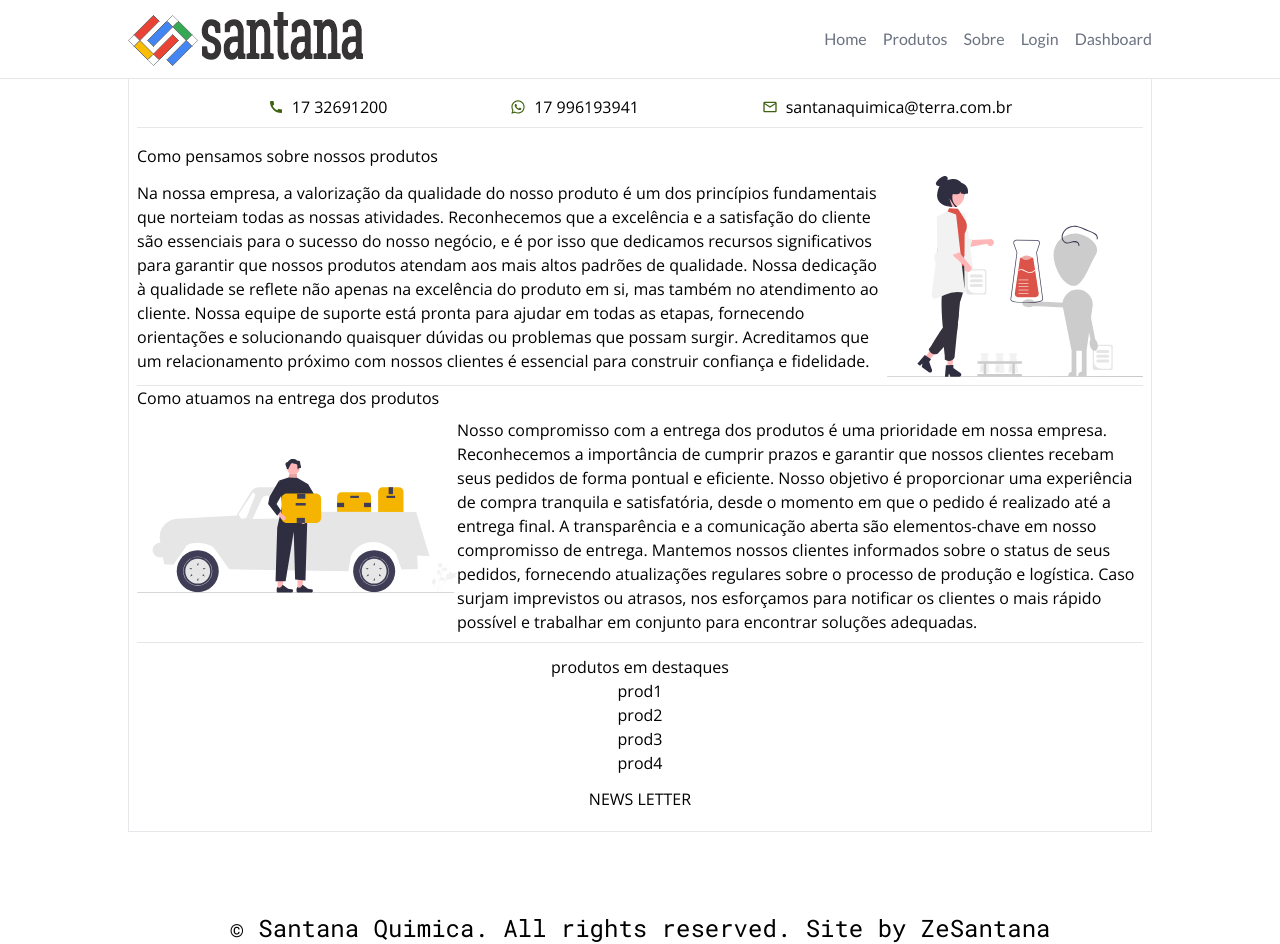
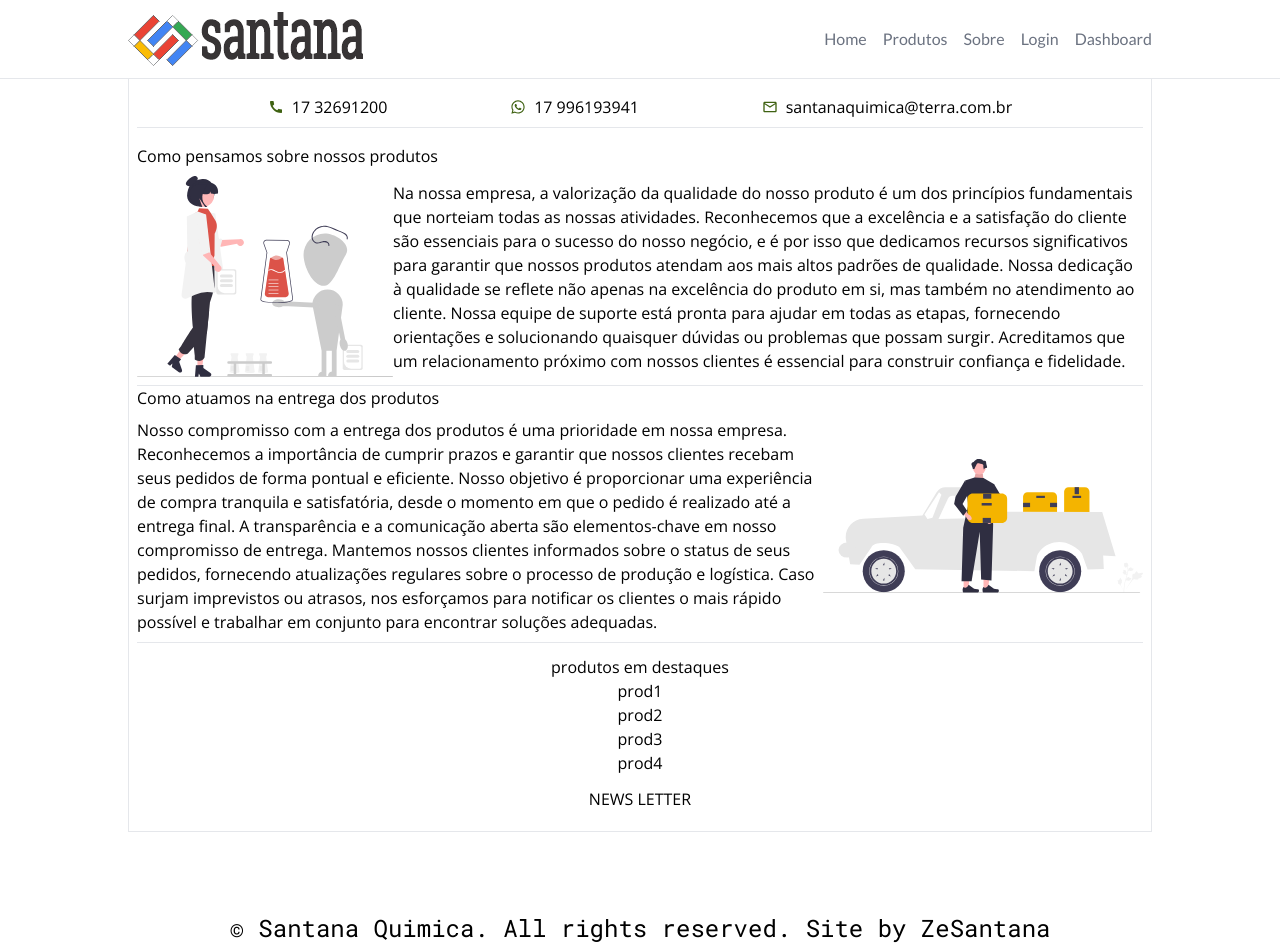
Before and after one commit to jcsj89/santanaquimica-react-v3, a React (Vite) app: page / in a window 1280 px wide. Built offline with nearby package versions, Linux system fonts and the light colour scheme.

Commit message:
13.06.23

```diff
--- a/src/pages/home/Home.tsx
+++ b/src/pages/home/Home.tsx
@@ -7,24 +7,24 @@ const Home = () => {
       <div className="border-b">
         <h2>Como pensamos sobre nossos produtos</h2>
         <div className="my-2 flex flex-col flex-wrap sm:flex-nowrap sm:flex-row justify-between items-center">
-          <p className="flex-wrap">{textAboutProducts}</p>
           <img
             className="w-64 "
             src="../../public/img/alien_science.svg"
             alt=""
           />
+          <p className="flex-wrap">{textAboutProducts}</p>
         </div>
       </div>
 
       <div className="border-b">
         <h2>Como atuamos na entrega dos produtos</h2>
         <div className="my-2 flex flex-col flex-wrap sm:flex-nowrap sm:flex-row justify-between items-center">
+          <p>{textAboutDelivery}</p>
           <img
             className="w-80"
             src="../../public/img/delivery_truck.svg"
             alt=""
           />
-          <p>{textAboutDelivery}</p>
         </div>
       </div>
       <div className="my-3 flex flex-col flex-wrap sm:flex-nowrap justify-center items-center">
```
